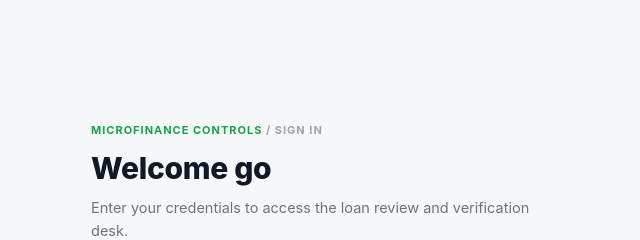
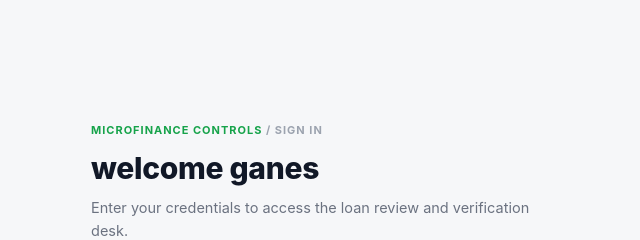
Before and after one commit to Saravanan2104/microfinance-app-frontend, a React (Vite) app: page / in a window 1280 px wide. Shown: the top 240 px of the page, without its empty margins (319-959 px from the left). Built offline with nearby package versions, Linux system fonts and the light colour scheme.

Commit message:
Update welcome message in Login component

```diff
--- a/src/pages/login/Login.jsx
+++ b/src/pages/login/Login.jsx
@@ -281,7 +281,7 @@ export default function Login({ onLogin }) {
         <div className="mf-eyebrow">
           MICROFINANCE CONTROLS <span className="dim">/ SIGN IN</span>
         </div>
-        <h1 className="mf-title">Welcome go</h1>
+        <h1 className="mf-title">welcome ganes</h1>
         <p className="mf-subtitle">
           Enter your credentials to access the loan review and
           verification desk.
```
